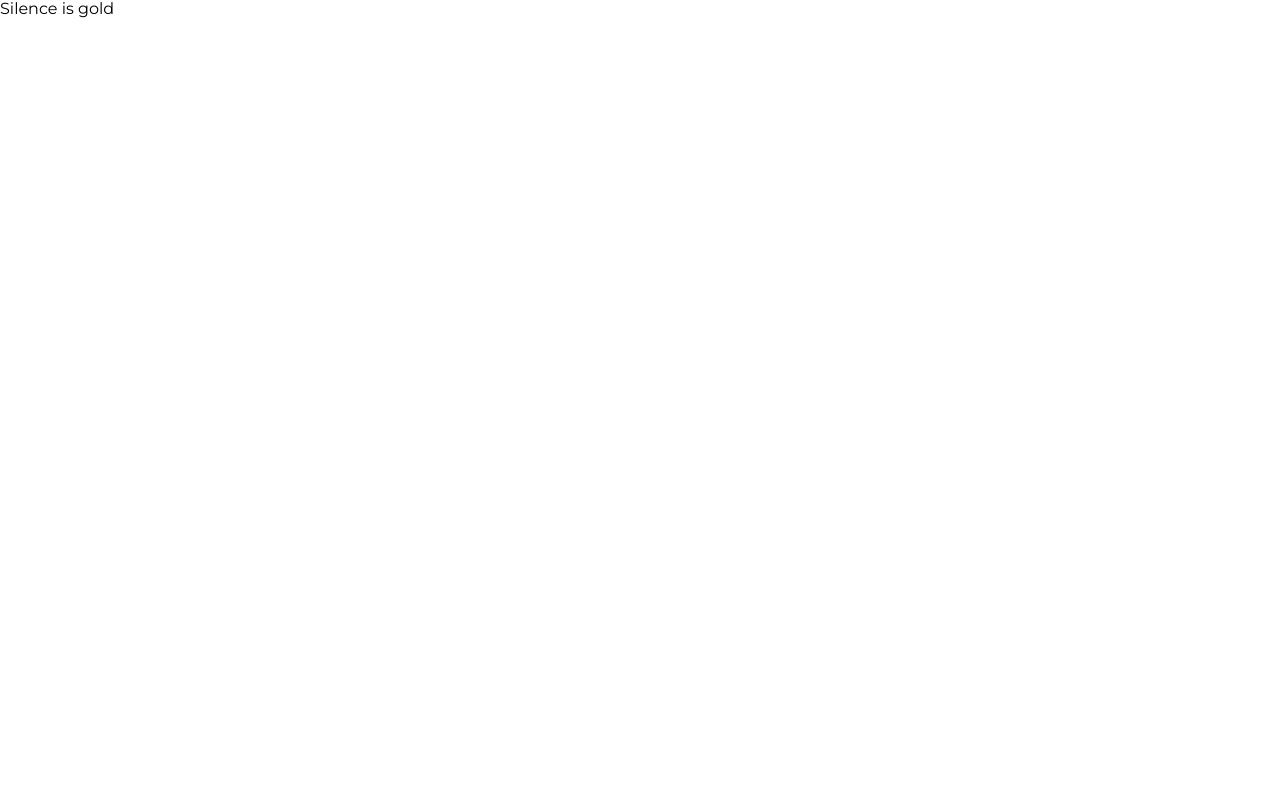
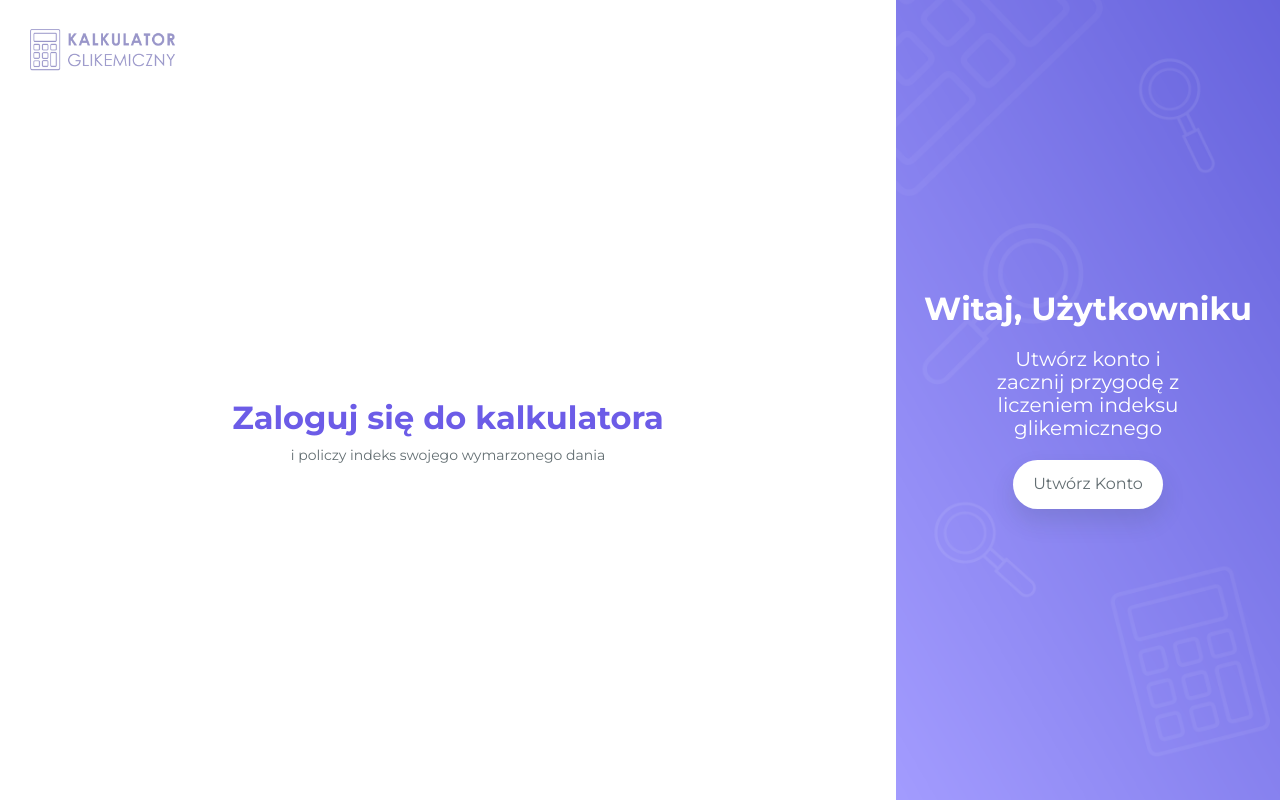
Before and after one commit to ErnestTeluk/kalkulator-glikemiczny, a React (Create React App) app in the folder frontend/: page / in a window 1280 px wide. Built offline with nearby package versions, Linux system fonts and the light colour scheme.

Commit message:
add desktop view for Sign In and Sign Up

```diff
--- a/frontend/src/Components/App/App.js
+++ b/frontend/src/Components/App/App.js
@@ -2,12 +2,14 @@ import React from 'react';
 import { Router } from '@reach/router';
 
 import Layout from 'Components/Layout/Layout';
-import SignIn from 'Pages/SignIn/Sign';
+import SignIn from 'Pages/SignIn/SignIn';
+import SignUp from 'Pages/SignUp/SignUp';
 
 const App = () => (
   <Layout>
     <Router>
       <SignIn path="/" />
+      <SignUp path="/signup" />
     </Router>
   </Layout>
 );
--- /dev/null
+++ b/frontend/src/Components/Auth/Sign/Sign.js
@@ -0,0 +1,26 @@
+import React from 'react';
+import PropTypes from 'prop-types';
+
+import { SectionWrapper, FormWrapper, Title, Text } from './Sign.styled';
+
+const Sign = (props) => {
+  const { title, text } = props;
+
+  return (
+    <SectionWrapper>
+      <Title>{title}</Title>
+      <Text>{text}</Text>
+      <FormWrapper>
+        {/* {window.location.pathname === '/' ? <SignInForm /> : null}
+          {window.location.pathname === '/signup' ? <SignUpForm /> : null} */}
+      </FormWrapper>
+    </SectionWrapper>
+  );
+};
+
+Sign.propTypes = {
+  title: PropTypes.string.isRequired,
+  text: PropTypes.string.isRequired,
+};
+
+export default Sign;
--- /dev/null
+++ b/frontend/src/Components/Auth/Sign/Sign.styled.js
@@ -0,0 +1,37 @@
+import styled from 'styled-components/macro';
+
+export const SectionWrapper = styled.div`
+  width: 100%;
+  height: 100%;
+  display: flex;
+  justify-content: flex-start;
+  align-items: center;
+  flex-flow: column;
+  padding-top: 300px;
+`;
+
+export const FormWrapper = styled.div`
+  width: 100%;
+  height: auto;
+  display: flex;
+  justify-content: center;
+  align-items: center;
+`;
+
+export const Title = styled.h1`
+  font-family: ${({ theme }) => theme.FontFamily.Montserrat};
+  font-size: ${({ theme }) => theme.FontSize.xxl};
+  font-weight: ${({ theme }) => theme.FontWeight.bold};
+  color: ${({ theme }) => theme.Colors.purple};
+  text-align: center;
+  margin-bottom: 10px;
+`;
+
+export const Text = styled.p`
+  font-family: ${({ theme }) => theme.FontFamily.Montserrat};
+  font-size: ${({ theme }) => theme.FontSize.xs};
+  font-weight: ${({ theme }) => theme.FontWeight.regular};
+  color: ${({ theme }) => theme.Colors.grey};
+  text-align: center;
+  margin-bottom: 30px;
+`;
--- /dev/null
+++ b/frontend/src/Components/Auth/SignOption/SignOption.js
@@ -0,0 +1,32 @@
+import React from 'react';
+import PropTypes from 'prop-types';
+import {
+  SectionWrapper,
+  Title,
+  Text,
+  Button,
+  ButtonText,
+} from './SignOption.styled';
+
+const SignOption = (props) => {
+  const { text, title, buttonText, buttonLink } = props;
+
+  return (
+    <SectionWrapper>
+      <Title>{title}</Title>
+      <Text>{text}</Text>
+      <Button to={buttonLink}>
+        <ButtonText>{buttonText}</ButtonText>
+      </Button>
+    </SectionWrapper>
+  );
+};
+
+SignOption.propTypes = {
+  text: PropTypes.string.isRequired,
+  title: PropTypes.string.isRequired,
+  buttonText: PropTypes.string.isRequired,
+  buttonLink: PropTypes.string.isRequired,
+};
+
+export default SignOption;
--- /dev/null
+++ b/frontend/src/Components/Auth/SignOption/SignOption.styled.js
@@ -0,0 +1,57 @@
+import styled from 'styled-components/macro';
+import { Link } from '@reach/router';
+
+export const SectionWrapper = styled.div`
+  width: 100%;
+  height: auto;
+  display: flex;
+  align-items: center;
+  flex-flow: column;
+`;
+
+export const Title = styled.h1`
+  font-family: ${({ theme }) => theme.FontFamily.Montserrat};
+  font-size: ${({ theme }) => theme.FontSize.xxl};
+  font-weight: ${({ theme }) => theme.FontWeight.bold};
+  color: ${({ theme }) => theme.Colors.white};
+  text-align: center;
+  margin-bottom: 20px;
+`;
+
+export const Text = styled.p`
+  font-family: ${({ theme }) => theme.FontFamily.Montserrat};
+  font-size: ${({ theme }) => theme.FontSize.m};
+  font-weight: ${({ theme }) => theme.FontWeight.regular};
+  color: ${({ theme }) => theme.Colors.white};
+  text-align: center;
+  margin-bottom: 20px;
+  padding: 0 100px;
+`;
+
+export const ButtonText = styled.span`
+  font-family: ${({ theme }) => theme.FontFamily.Montserrat};
+  font-size: ${({ theme }) => theme.FontSize.s};
+  font-weight: ${({ theme }) => theme.FontWeight.regular};
+  color: ${({ theme }) => theme.Colors.grey};
+  transition: color 0.3s ease-in-out;
+`;
+
+export const Button = styled(Link)`
+  width: 150px;
+  border: none;
+  border-radius: 30px;
+  padding: 15px 20px;
+  cursor: pointer;
+  background-color: ${({ theme }) => theme.Colors.white};
+  box-shadow: 0 12px 24px rgba(34, 51, 49, 0.13);
+  transition: box-shadow 0.3s ease-in-out;
+  text-align: center;
+  text-decoration: none;
+  :hover {
+    box-shadow: none;
+    text-decoration: none;
+  }
+  :hover ${ButtonText} {
+    color: ${({ theme }) => theme.Colors.purple};
+  }
+`;
--- a/frontend/src/Pages/SignIn/Sign.js
+++ /dev/null
@@ -1,5 +0,0 @@
-import React from 'react';
-
-const SignIn = () => <>Silence is gold</>;
-
-export default SignIn;
--- /dev/null
+++ b/frontend/src/Pages/SignIn/SignIn.js
@@ -0,0 +1,48 @@
+import React from 'react';
+
+import LogoColor from 'Assets/Image/LogoColor.png';
+import SignBackground from 'Assets/Image/SignBackground.png';
+import Sign from 'Components/Auth/Sign/Sign';
+import SignOption from 'Components/Auth/SignOption/SignOption';
+import {
+  PageWrapper,
+  SignWrapper,
+  SignContainer,
+  OptionWrapper,
+  LogoWrapper,
+  Logo,
+} from './SignIn.styled';
+
+const SignIn = () => {
+  const SignInData = {
+    title: 'Witaj, Użytkowniku',
+    text: 'Utwórz konto i zacznij przygodę z liczeniem indeksu glikemicznego',
+    buttonText: 'Utwórz Konto',
+    buttonLink: '/signup',
+    signTitle: 'Zaloguj się do kalkulatora',
+    signText: 'i policzy indeks swojego wymarzonego dania',
+  };
+
+  return (
+    <PageWrapper>
+      <SignContainer>
+        <LogoWrapper>
+          <Logo src={LogoColor} />
+        </LogoWrapper>
+        <SignWrapper>
+          <Sign title={SignInData.signTitle} text={SignInData.signText} />
+        </SignWrapper>
+      </SignContainer>
+      <OptionWrapper imgUrl={SignBackground}>
+        <SignOption
+          title={SignInData.title}
+          text={SignInData.text}
+          buttonText={SignInData.buttonText}
+          buttonLink={SignInData.buttonLink}
+        />
+      </OptionWrapper>
+    </PageWrapper>
+  );
+};
+
+export default SignIn;
--- /dev/null
+++ b/frontend/src/Pages/SignIn/SignIn.styled.js
@@ -0,0 +1,51 @@
+import styled from 'styled-components/macro';
+
+export const PageWrapper = styled.div`
+  width: 100vw;
+  height: 100vh;
+  display: flex;
+  justify-content: flex-start;
+  flex-direction: ${(props) => (props.isReverse ? 'row-reverse' : 'row')};
+`;
+
+export const LogoWrapper = styled.div`
+  width: calc(100% - 30px);
+  height: 100px;
+  display: flex;
+  justify-content: flex-start;
+  align-items: center;
+  padding-left: 30px;
+`;
+
+export const SignWrapper = styled.div`
+  width: 100%;
+  height: calc(100% - 100px);
+  display: flex;
+  justify-content: center;
+  align-items: center;
+`;
+
+export const OptionWrapper = styled.div`
+  width: 30%;
+  height: 100%;
+  display: flex;
+  justify-content: center;
+  align-items: center;
+  background-image: url(${(props) => props.imgUrl});
+  background-repeat: no-repeat;
+  background-size: cover;
+`;
+
+export const SignContainer = styled.div`
+  width: 70%;
+  height: 100%;
+  display: flex;
+  justify-content: flex-start;
+  align-items: flex-start;
+  flex-wrap: wrap;
+`;
+
+export const Logo = styled.img`
+  width: 150px;
+  height: auto;
+`;
--- /dev/null
+++ b/frontend/src/Pages/SignUp/SignUp.js
@@ -0,0 +1,47 @@
+import React from 'react';
+
+import LogoWhite from 'Assets/Image/LogoWhite.png';
+import SignBackground from 'Assets/Image/SignBackground.png';
+import Sign from 'Components/Auth/Sign/Sign';
+import SignOption from 'Components/Auth/SignOption/SignOption';
+import {
+  PageWrapper,
+  SignWrapper,
+  LogoWrapper,
+  Logo,
+} from 'Pages/SignIn/SignIn.styled';
+import { OptionWrapper, SignOptionWrapper } from './SignUp.styled';
+
+const SignUp = () => {
+  const SignUpData = {
+    title: 'Witaj, ponownie',
+    text: 'Jeśli masz już konto, zaloguj się. Brakowało nam Ciebie!',
+    buttonText: 'Zaloguj Się',
+    buttonLink: '/',
+    signTitle: 'Utwórz Konto',
+    signText: 'i zacznij przygode z liczenie indeksu dań',
+  };
+
+  return (
+    <PageWrapper isReverse>
+      <SignWrapper>
+        <Sign title={SignUpData.signTitle} text={SignUpData.signText} />
+      </SignWrapper>
+      <OptionWrapper imgUrl={SignBackground}>
+        <LogoWrapper>
+          <Logo src={LogoWhite} />
+        </LogoWrapper>
+        <SignOptionWrapper>
+          <SignOption
+            title={SignUpData.title}
+            text={SignUpData.text}
+            buttonText={SignUpData.buttonText}
+            buttonLink={SignUpData.buttonLink}
+          />
+        </SignOptionWrapper>
+      </OptionWrapper>
+    </PageWrapper>
+  );
+};
+
+export default SignUp;
--- /dev/null
+++ b/frontend/src/Pages/SignUp/SignUp.styled.js
@@ -0,0 +1,21 @@
+import styled from 'styled-components/macro';
+
+export const OptionWrapper = styled.div`
+  width: 30%;
+  height: 100%;
+  display: flex;
+  flex-flow: column;
+  justify-content: center;
+  align-items: center;
+  background-image: url(${(props) => props.imgUrl});
+  background-repeat: no-repeat;
+  background-size: cover;
+`;
+
+export const SignOptionWrapper = styled.div`
+  width: 100%;
+  height: 100%;
+  display: flex;
+  justify-content: center;
+  align-items: center;
+`;
--- /dev/null
+++ b/frontend/src/Utils/FontFamily/FontFamily.js
@@ -0,0 +1,3 @@
+export const FontFamily = {
+  Montserrat: "'Montserrat', sans-serif",
+};
--- a/frontend/src/Utils/Theme/Theme.js
+++ b/frontend/src/Utils/Theme/Theme.js
@@ -1,9 +1,11 @@
+import { FontFamily } from 'Utils/FontFamily/FontFamily';
 import { Colors } from 'Utils/Colors/Colors';
 import { FontSize } from 'Utils/FontSize/FontSize';
 import { FontWeight } from 'Utils/FontWeight/FontWeight';
 
 export const Theme = {
   Colors,
+  FontFamily,
   FontSize,
   FontWeight,
 };
```
Also changed, not shown: frontend/src/Assets/Image/GatsbyAstronaut.png (deleted), frontend/src/Assets/Image/GatsbyIcon.png (deleted).
